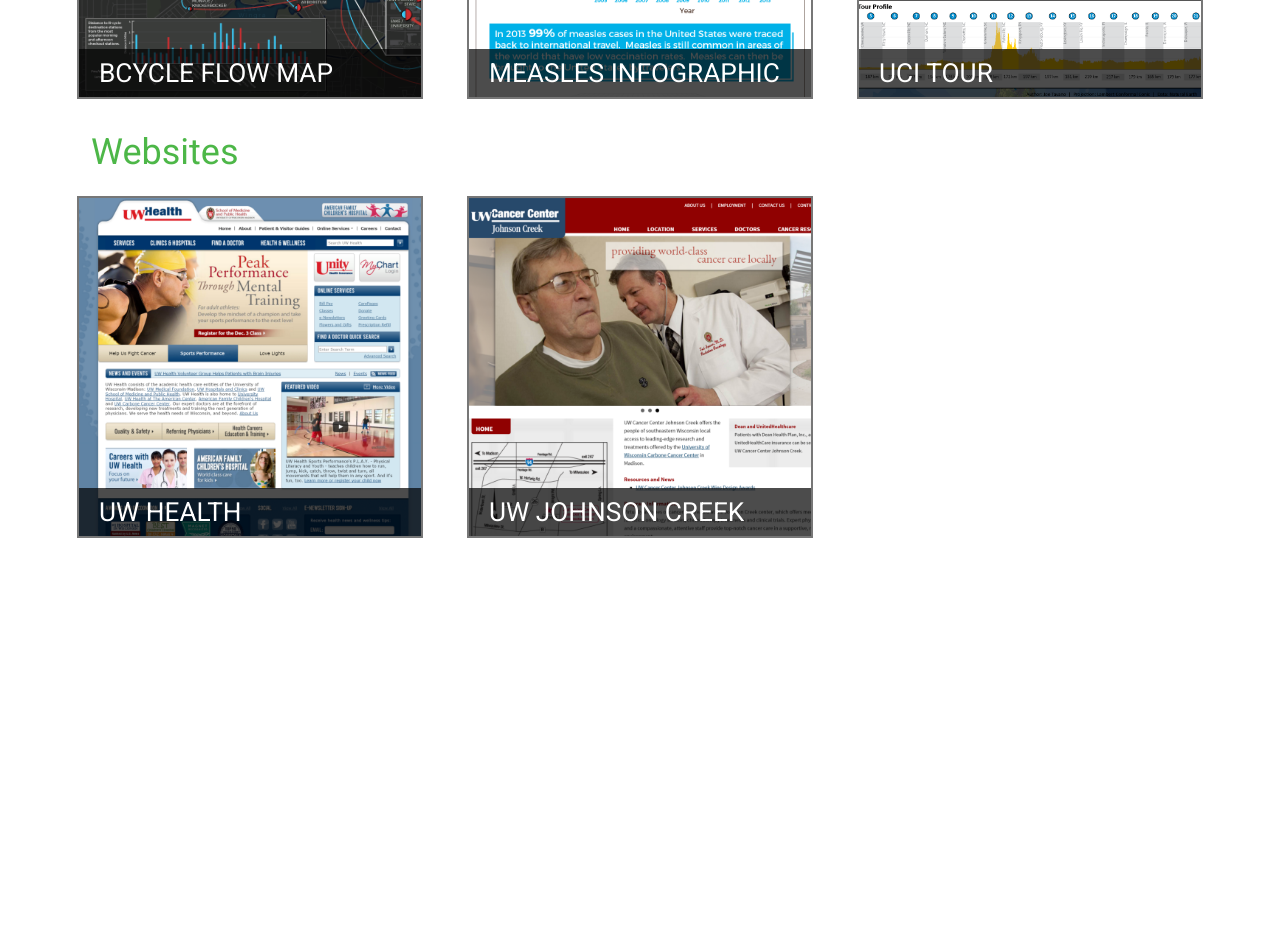
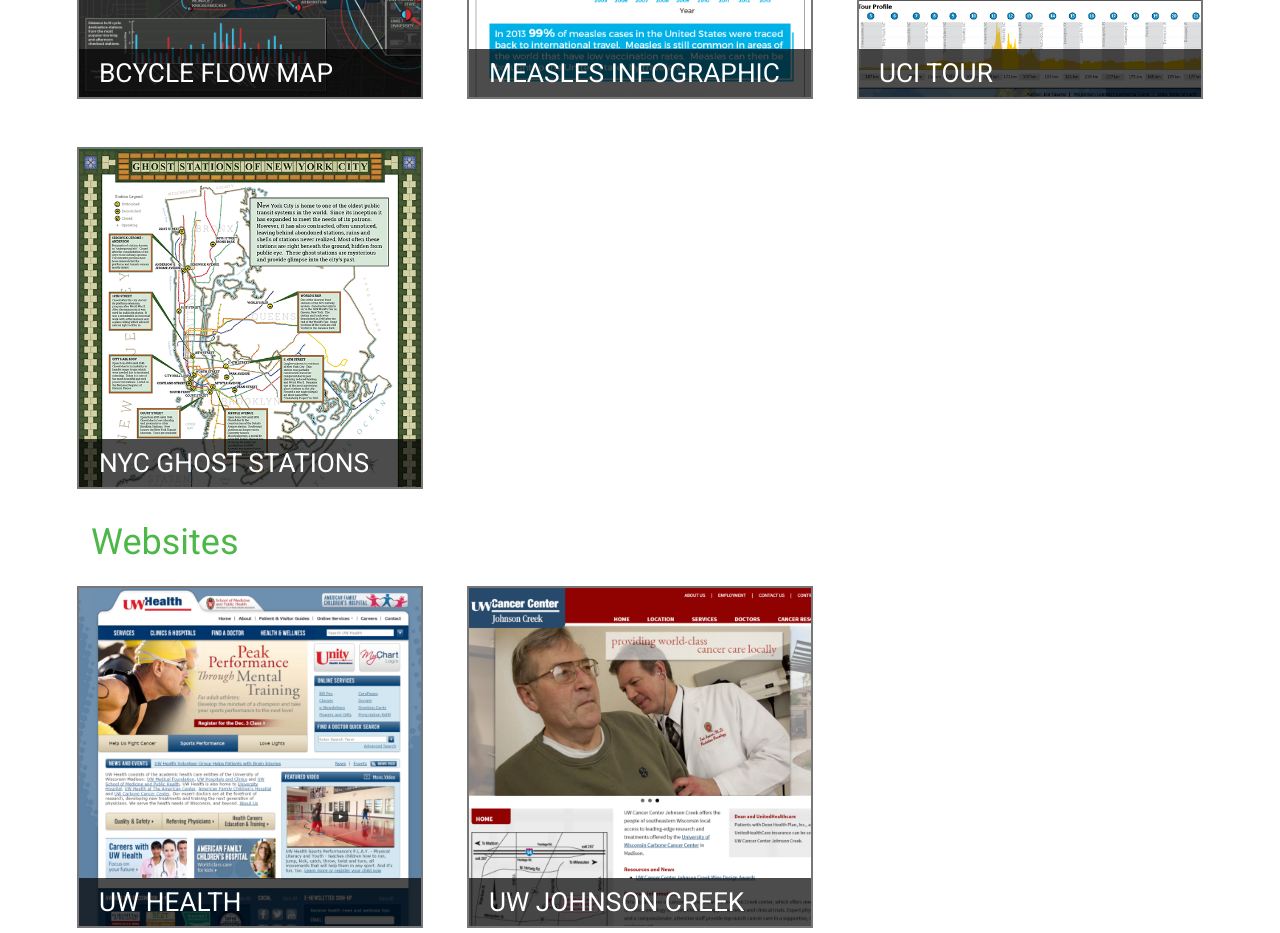
Before and after one commit to JotaTe/JotaTe.github.io, a plain HTML site: page portfolio.html in a window 1280 px wide. Shown: the part 962-1895 px from the top of the page. Before the commit the page ends 1562 px from the top, so only its background shows below. Drawn offline with Linux system fonts and the light colour scheme.

Commit message:
PortfolioUpdate

```diff
--- a/portfolio.html
+++ b/portfolio.html
@@ -135,6 +135,23 @@
         </div>
 	</div>
     <div class="row">
+        &nbsp;
+    </div>
+    <div class="row">
+               <div class="col-xs-12 col-sm-4 col-md-4 col-lg-4">
+            <div class="pad-2">
+                <figure>
+                    <a class="fancybox" rel="group" href="geog572.html" target="_blank"><img alt="NYC Ghost Stations" src="assets/images/nyc_ghost.png"></a>
+                    <figcaption>
+                        <h3>NYC Ghost Stations</h3>
+                        <p>This was my final project for Geography 572.  This map shows the ghost stations of the NYC subway system.  Delivered via the web as a zoomable image.</p>
+                        <p><a href="geog572.html" target="_blank">View Interactive Map</a></p>
+                    </figcaption>
+                </figure>
+            </div>
+        </div>
+    </div>
+    <div class="row">
         <div class="col-med-12">
             <h1>Websites</h1>
         </div>
```
Also changed, not shown: assets/images/nyc_ghost.png (added).
